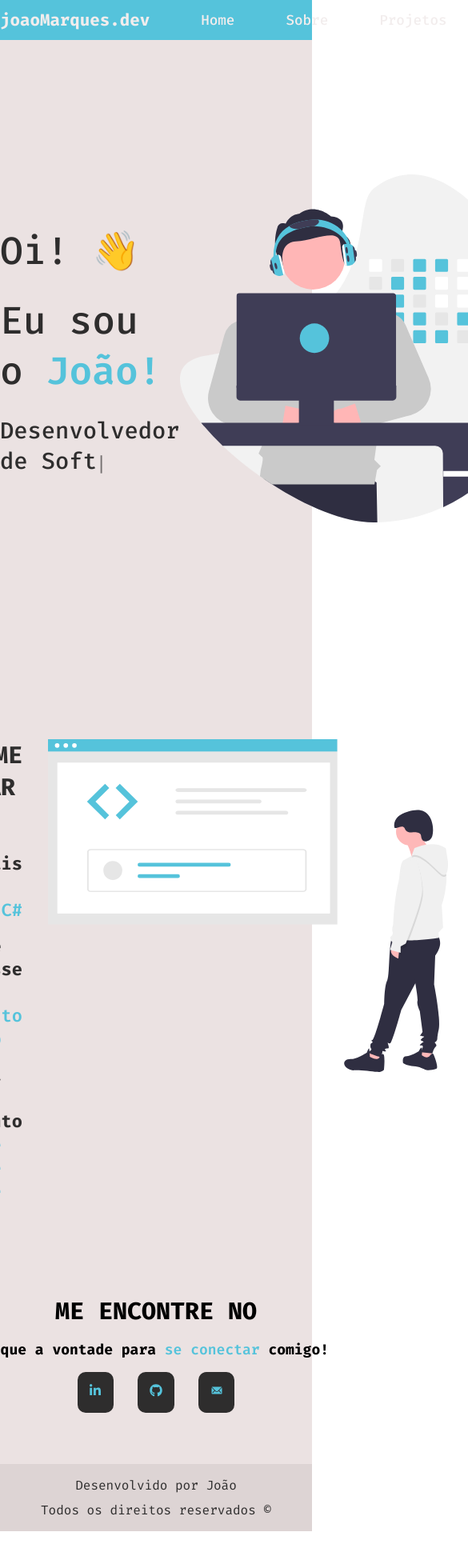
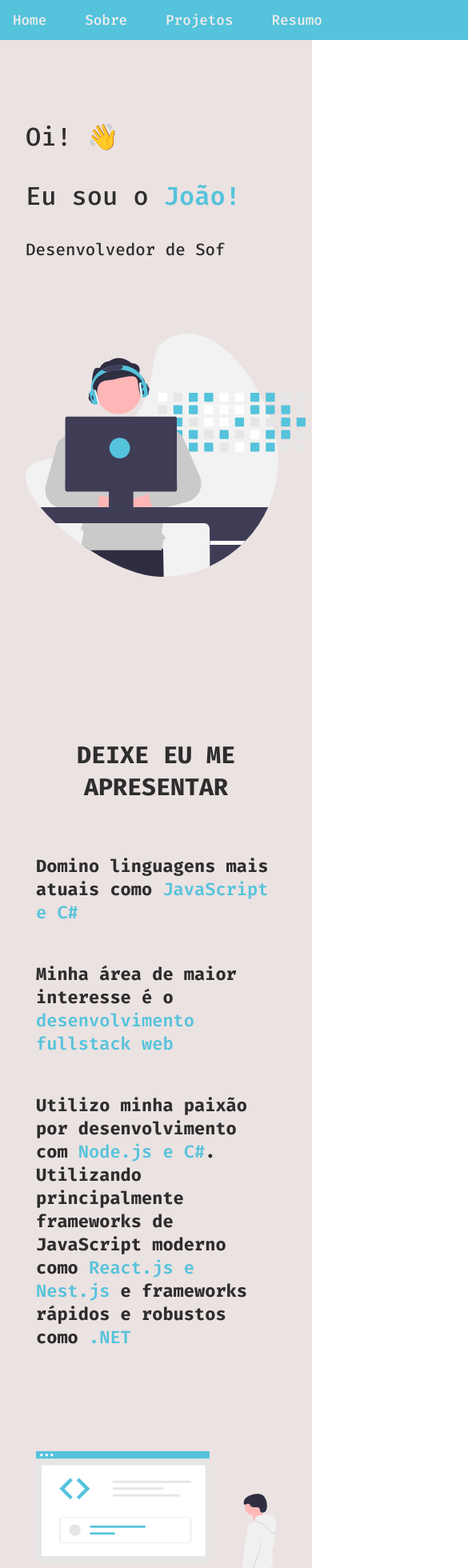
Before and after one commit to joaovictormar/portfolio, a React (Vite) app: page / in a window 390 px wide. Shown: the top 1960 px of the page at 80% size, 585 px wide, since content can reach past the window. Before the commit the page ends 1914 px from the top, so only its background shows below. Built offline with nearby package versions, Linux system fonts and the light colour scheme.

Commit message:
Adicionada responsividade na página Home e no Header

```diff
--- a/src/components/Header/Header.module.css
+++ b/src/components/Header/Header.module.css
@@ -26,3 +26,21 @@
 .header a:hover {
     color: var(--cinza-escuro);
 }
+
+@media (max-width: 768px) {
+
+.header {
+    width: 100vh;
+    justify-content: flex-start;
+    padding: 1rem;
+}
+
+.linkDev {
+    display: none;
+}
+
+.header a {
+    padding-right: 3rem;
+}
+
+}
--- a/src/components/Header/index.jsx
+++ b/src/components/Header/index.jsx
@@ -5,7 +5,7 @@ function Header () {
 
     return (
         <header className={styles.header}>
-            <Link to="/">
+            <Link className={styles.linkDev} to="/">
                 <span>joaoMarques.dev</span>
             </Link>
             <nav>
--- a/src/pages/Home/Home.module.css
+++ b/src/pages/Home/Home.module.css
@@ -29,6 +29,7 @@
 }
 
 .home img {
+    height: auto;
     width: 500px;
 }
 
@@ -122,3 +123,49 @@ strong {
     transition: 0.4s;
     border: 2px solid var(--primaria);
 }
+
+@media (max-width: 768px) {
+    .home {
+        flex-direction: column;
+        align-items: flex-start;
+        padding-left: 2rem;
+    }
+
+    .principal {
+        gap: 2rem;
+        right: 1rem;
+        justify-content: flex-start;
+        width: 350px;
+        height: 0;
+    }
+
+    .textoPrincipal {
+        font-size: 2rem;
+    }
+
+    .textoDinamico {
+        font-size: 1.3rem;
+    }
+
+    .home img {
+        width: 350px;
+    }
+
+    .secundario {
+        flex-direction: column;
+        gap: 8rem;
+    }
+
+    .apresentacao {
+        gap: 3rem;
+    }
+
+    .homeApresentacao img {
+        width: 300px;
+    }
+
+    .conexao {
+        margin-top: 4rem;
+        gap: 2rem;
+    }
+}
--- a/src/pages/Home/index.jsx
+++ b/src/pages/Home/index.jsx
@@ -61,7 +61,7 @@ function Home() {
                         </motion.h1>
                         <motion.h3
 
-                            variants={fadeIn("right", 0.2)}
+                            variants={fadeIn("up", 0.2)}
                             initial="hidden"
                             whileInView={"show"}
                             viewport={{ once: false, amount: 0.7 }}>
@@ -70,7 +70,7 @@ function Home() {
                         </motion.h3>
                         <motion.h3
 
-                            variants={fadeIn("right", 0.2)}
+                            variants={fadeIn("up", 0.2)}
                             initial="hidden"
                             whileInView={"show"}
                             viewport={{ once: false, amount: 0.7 }}>
@@ -79,12 +79,12 @@ function Home() {
                         </motion.h3>
                         <motion.h3
 
-                            variants={fadeIn("right", 0.2)}
+                            variants={fadeIn("up", 0.2)}
                             initial="hidden"
                             whileInView={"show"}
                             viewport={{ once: false, amount: 0.7 }}>
 
-                            Utilizo minha paixão por desenvolvimento com <strong>Node.js e bibliotecas e frameworks de JavaScript moderno</strong> como <strong>React.js e Nest.js</strong>
+                            Utilizo minha paixão por desenvolvimento com <strong>Node.js e C#</strong>. Utilizando principalmente frameworks de JavaScript moderno como <strong>React.js e Nest.js</strong> e frameworks rápidos e robustos como <strong>.NET</strong>
                         </motion.h3>
                     </div>
                     <motion.figure
```
